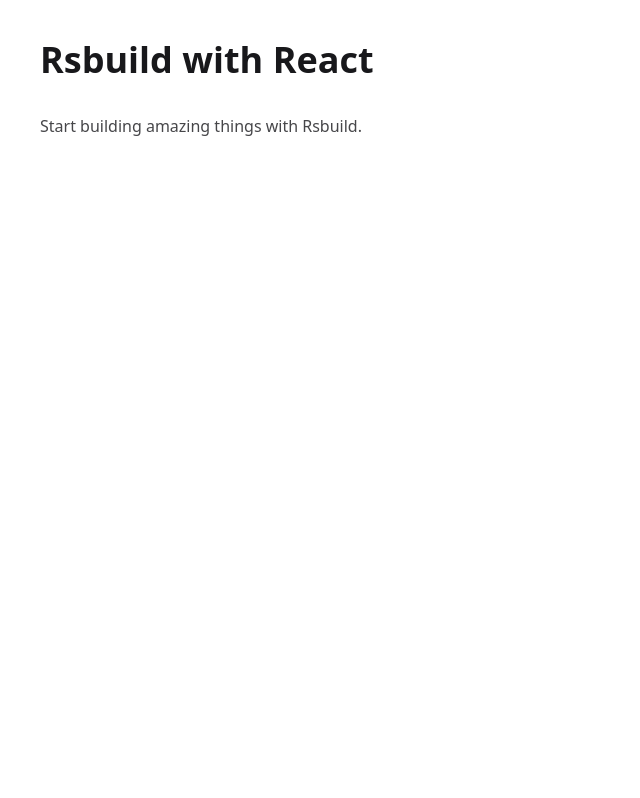
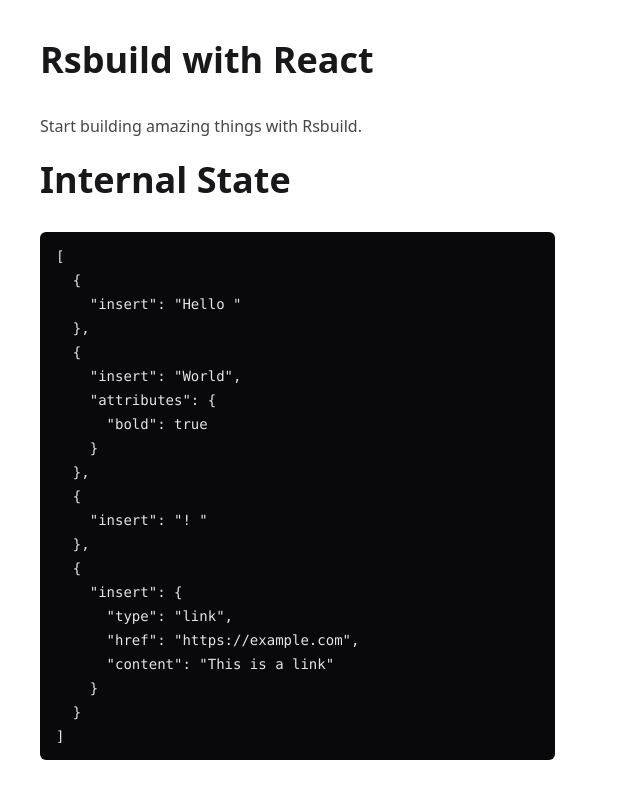
Before and after one commit to kulla/2025-05-18-richtext-editing-with-yjs, a React app: page / in a window 1280 px wide. Shown: the whole page, without its empty margins (0-640 px from the left). Built offline with nearby package versions, Linux system fonts and the light colour scheme; the HTML template or start-up script is replaced by a standard one.

Commit message:
feat: Add yjs for state management

```diff
--- a/package.json
+++ b/package.json
@@ -13,8 +13,10 @@
   },
   "dependencies": {
     "clsx": "^2.1.1",
+    "ramda": "^0.30.1",
     "react": "^19.1.0",
-    "react-dom": "^19.1.0"
+    "react-dom": "^19.1.0",
+    "yjs": "^13.6.27"
   },
   "devDependencies": {
     "@biomejs/biome": "^1.9.4",
@@ -22,6 +24,7 @@
     "@rsbuild/plugin-react": "^1.3.1",
     "@tailwindcss/postcss": "^4.1.7",
     "@tailwindcss/typography": "^0.5.16",
+    "@types/ramda": "^0.30.2",
     "@types/react": "^19.1.4",
     "@types/react-dom": "^19.1.5",
     "daisyui": "^5.0.35",
--- a/src/App.tsx
+++ b/src/App.tsx
@@ -1,10 +1,60 @@
+import * as Y from 'yjs'
 import './App.css'
+import { equals } from 'ramda'
+import { useRef, useSyncExternalStore } from 'react'
+
+const ydoc = new Y.Doc()
+const ytext = ydoc.getText('richtext')
+
+ytext.insert(0, 'Hello World! ')
+ytext.format(6, 5, { bold: true })
+ytext.insertEmbed(ytext.length, {
+  type: 'link',
+  href: 'https://example.com',
+  content: 'This is a link',
+})
 
 export default function App() {
+  const prevText = useRef<RichText>(null)
+  const text = useSyncExternalStore(
+    (callback) => {
+      ytext.observe(callback)
+
+      return () => {
+        ytext.unobserve(callback)
+      }
+    },
+    () => {
+      const text = ytext.toDelta() as RichText
+
+      if (prevText.current && equals(prevText.current, text)) {
+        return prevText.current
+      }
+
+      prevText.current = text
+      return text
+    },
+  )
+
   return (
     <main className="prose p-10">
       <h1>Rsbuild with React</h1>
       <p>Start building amazing things with Rsbuild.</p>
+      <h1>Internal State</h1>
+      <pre>{JSON.stringify(text, null, 2)}</pre>
     </main>
   )
 }
+
+type RichText = Insert[]
+
+interface Insert {
+  insert: string | LinkEmbed
+  attributes?: { bold?: boolean; italic?: boolean }
+}
+
+interface LinkEmbed {
+  type: 'link'
+  href: string
+  content: string
+}
```
Also changed, not shown: 1 other file (tests, documents, lock files or other folders).
